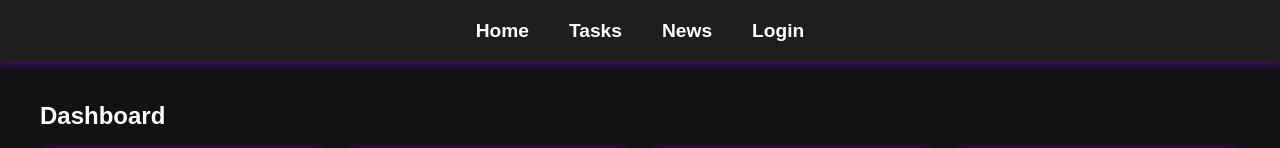
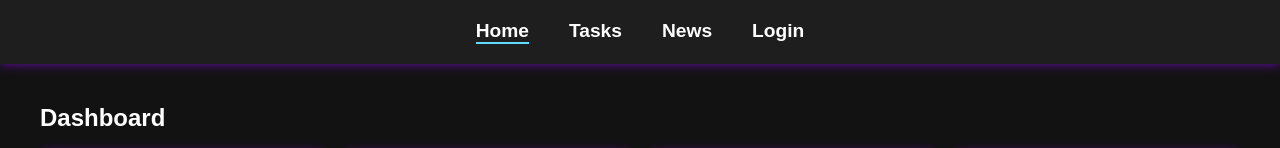
Before and after one commit to teplovavo/Task_manager, a React (Create React App) app in the folder Frontend/: page / in a window 1280 px wide. Shown: the top 148 px of the page. Built offline with nearby package versions, Linux system fonts and the light colour scheme; no server answers; the HTML template or start-up script is replaced by a standard one.

Commit message:
build added

```diff
--- a/Frontend/package.json
+++ b/Frontend/package.json
@@ -10,7 +10,7 @@
     "moment": "^2.30.1",
     "react": "^18.3.1",
     "react-dom": "^18.3.1",
-    "react-router-dom": "^6.28.0",
+    "react-router-dom": "^7.0.1",
     "react-scripts": "5.0.1",
     "web-vitals": "^2.1.4"
   },
--- a/Frontend/src/App.js
+++ b/Frontend/src/App.js
@@ -23,30 +23,29 @@ function App() {
         <nav className="navigation">
           <NavLink
             to="/"
-            exact="true"
             onClick={() => setCurrentPage('Home')}
-            activeClassName="active-link"
+            className={({ isActive }) => (isActive ? 'active-link' : undefined)}
           >
             Home
           </NavLink>
           <NavLink
             to="/tasks"
             onClick={() => setCurrentPage('Tasks')}
-            activeClassName="active-link"
+            className={({ isActive }) => (isActive ? 'active-link' : undefined)}
           >
             Tasks
           </NavLink>
           <NavLink
             to="/news"
             onClick={() => setCurrentPage('News')}
-            activeClassName="active-link"
+            className={({ isActive }) => (isActive ? 'active-link' : undefined)}
           >
             News
           </NavLink>
           <NavLink
             to="/login"
             onClick={() => setCurrentPage('Login')}
-            activeClassName="active-link"
+            className={({ isActive }) => (isActive ? 'active-link' : undefined)}
           >
             Login
           </NavLink>
@@ -55,7 +54,7 @@ function App() {
         {/* Define Routes */}
         <div style={{ padding: '20px' }}>
           <Routes>
-            <Route path="/" element={<Home />} exact="true" />
+            <Route path="/" element={<Home />} />
             <Route path="/tasks" element={<Tasks />} />
             <Route path="/news" element={<News />} />
             <Route path="/login" element={<Login />} />
```
Also changed, not shown: 10 other files (tests, documents, lock files or other folders).
